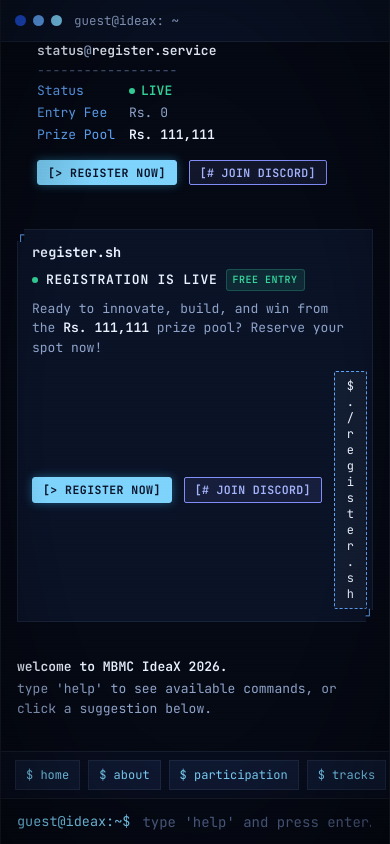
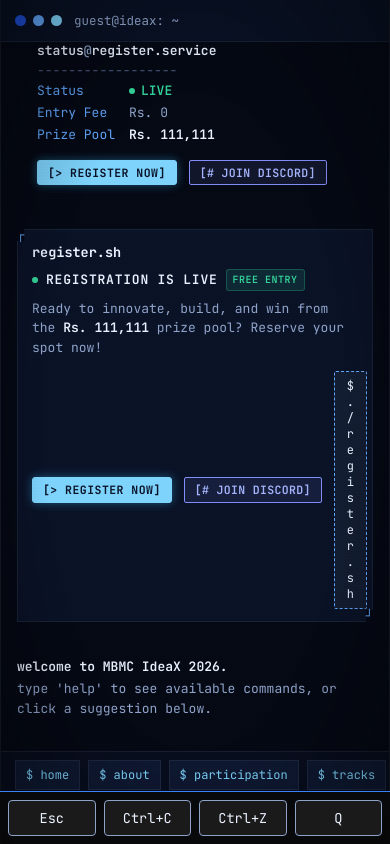
Before and after one commit to ideax-mbmc/ideax2026, a React (Vite) app: page / in a window 390 px wide. Built offline with nearby package versions, Linux system fonts and the light colour scheme.

Commit message:
feat: add mobile virtual keyboard for terminal shortcuts

```diff
--- a/src/App.jsx
+++ b/src/App.jsx
@@ -9,6 +9,7 @@
 import Conduct from './components/Conduct'
 import { executeCommand } from './utils/commandHandler'
 import { TRACKS, getDynamicTimeline } from './utils/terminalData'
+import MobileVirtualKeys from './components/MobileVirtualKeys'
 
 const getInitialLandingItems = () => [
   { type: 'TEXT', text: '[ok] mounting /tracks', cls: 'ok' },
@@ -389,6 +390,7 @@
           )}
         </div>
       )}
+      <MobileVirtualKeys />
     </main>
   )
 }
--- /dev/null
+++ b/src/components/MobileVirtualKeys.jsx
@@ -0,0 +1,24 @@
+import React from 'react'
+
+export default function MobileVirtualKeys() {
+  const triggerKey = (key, ctrlKey = false) => {
+    const event = new KeyboardEvent('keydown', {
+      key,
+      ctrlKey,
+      bubbles: true,
+      cancelable: true
+    })
+    // Dispatch to both document and window to ensure all listeners catch it
+    document.dispatchEvent(event)
+    window.dispatchEvent(event)
+  }
+
+  return (
+    <div className="mobile-virtual-keys" aria-hidden="true">
+      <button type="button" onClick={(e) => { e.preventDefault(); triggerKey('Escape') }}>Esc</button>
+      <button type="button" onClick={(e) => { e.preventDefault(); triggerKey('c', true) }}>Ctrl+C</button>
+      <button type="button" onClick={(e) => { e.preventDefault(); triggerKey('z', true) }}>Ctrl+Z</button>
+      <button type="button" onClick={(e) => { e.preventDefault(); triggerKey('q') }}>Q</button>
+    </div>
+  )
+}
--- a/src/index.css
+++ b/src/index.css
@@ -862,3 +862,48 @@
   0%, 100% { opacity: 0.85; }
   50%       { opacity: 0; }
 }
+
+/* Mobile Virtual Keys */
+.mobile-virtual-keys {
+  display: none;
+}
+
+@media (max-width: 768px) {
+  .mobile-virtual-keys {
+    display: flex;
+    position: fixed;
+    bottom: 0;
+    left: 0;
+    right: 0;
+    background: rgba(10, 10, 10, 0.85);
+    backdrop-filter: blur(8px);
+    border-top: 1px solid var(--accent2);
+    padding: 8px;
+    gap: 8px;
+    z-index: 1000;
+    justify-content: center;
+  }
+
+  .mobile-virtual-keys button {
+    background: #1a1a1a;
+    color: var(--text);
+    border: 1px solid var(--dim);
+    border-radius: 4px;
+    padding: 8px 12px;
+    font-size: 0.85rem;
+    font-family: inherit;
+    cursor: pointer;
+    flex: 1;
+    text-align: center;
+  }
+
+  .mobile-virtual-keys button:active {
+    background: var(--accent2);
+    color: var(--bg);
+  }
+
+  /* Add some padding to main so content isn't obscured by the fixed bar */
+  main {
+    padding-bottom: 50px;
+  }
+}
```
